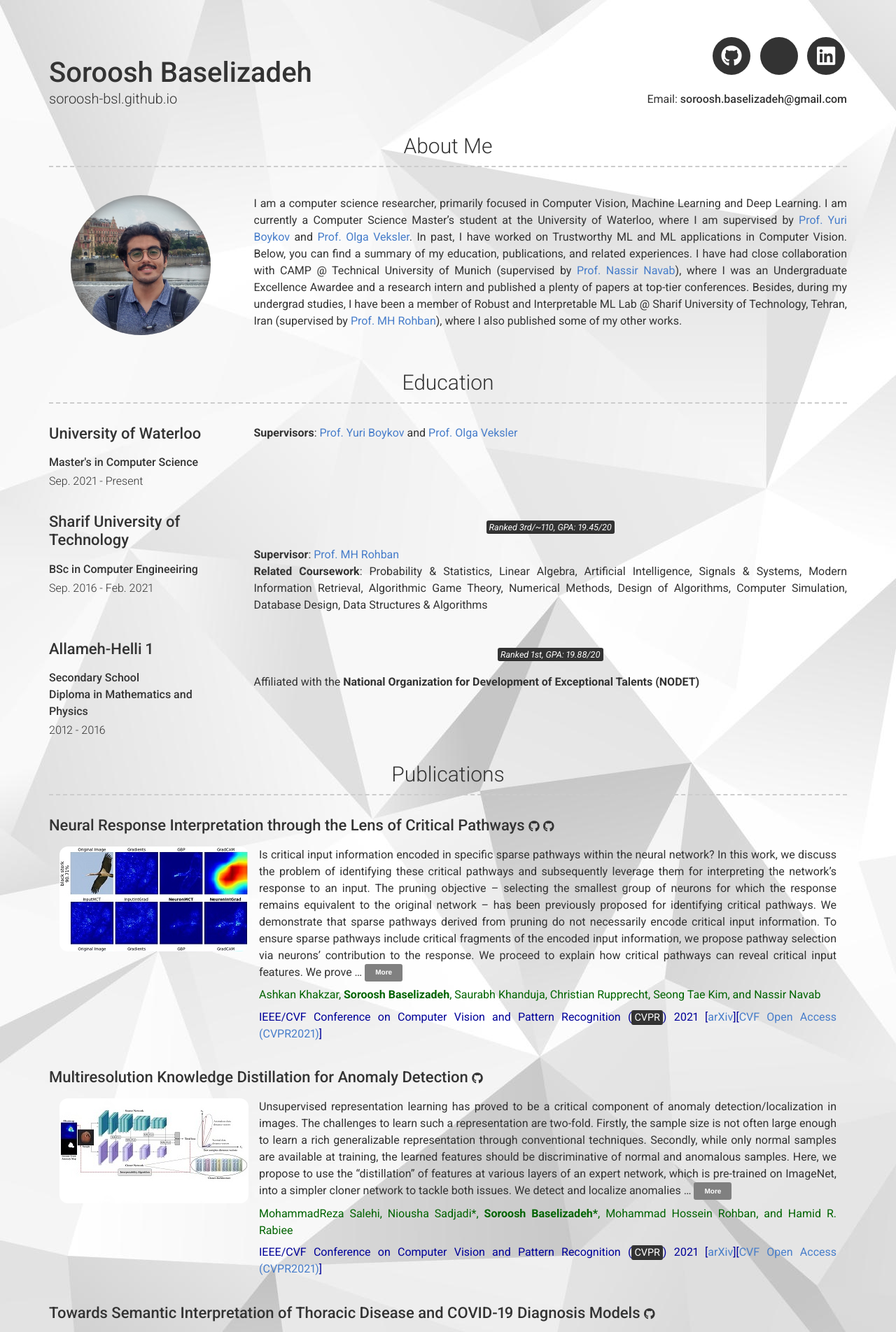
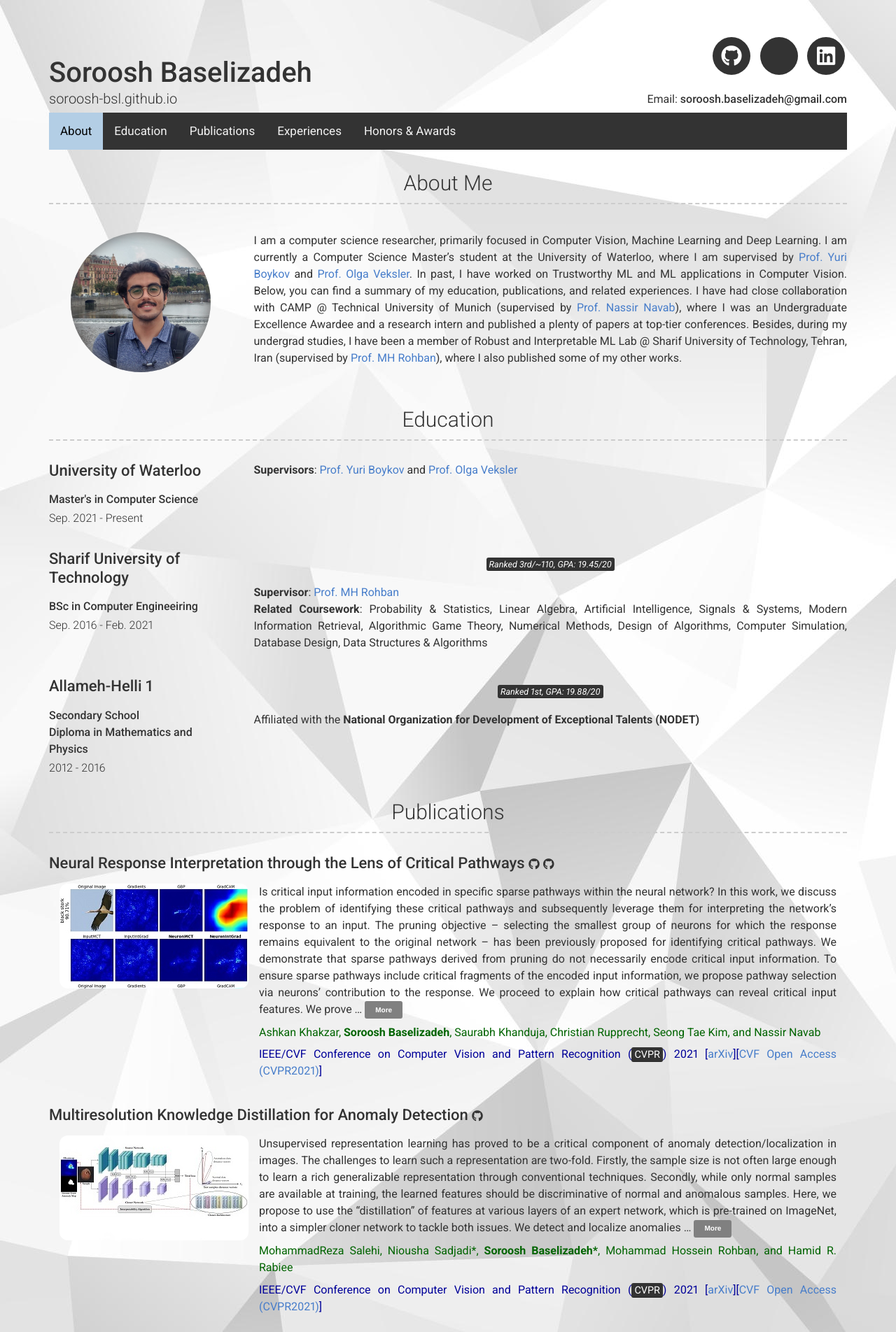
Before and after one commit to Soroosh-Bsl/soroosh-bsl.github.io, a Jekyll site: the page built from index.md, in a window 1280 px wide. Shown: the top 1904 px of the page at 70% size. Built offline with Jekyll 4.4.1, drawn with Linux system fonts in a browser that asks for light colours; nearby versions of some CDN libraries; a style sheet for code colours, icons or effects is not loaded.

Commit message:
navbar test

```diff
--- a/_includes/header.html
+++ b/_includes/header.html
@@ -138,4 +138,12 @@
       {%- endif -%}
     </div>
   </div>
+
+  <div class="topnav">
+  <a class="active" href="https://soroosh-bsl.github.io/">About</a>
+  <a href="#education">Education</a>
+  <a href="#publications">Publications</a>
+  <a href="#experiences">Experiences</a>
+  <a href="#honors_awards">Honors & Awards</a>
 </div>
+</div>
--- a/_layouts/default.html
+++ b/_layouts/default.html
@@ -18,7 +18,7 @@
 
       {%- if site.version == 2 -%}
         {% for section in site.content %}
-          <div class="container {{ section.layout }}-container">
+          <div class="container {{ section.layout }}-container" id="{{ section.title }}">
             <h3>{{ section.title }}</h3>
             {% include {{ section.layout | prepend: "section-" | append: ".html" }} content=section.content %}
           </div>
--- a/_sass/base.scss
+++ b/_sass/base.scss
@@ -240,3 +240,31 @@ body {
     display: none !important;
   }
 }
+
+/* Add a black background color to the top navigation */
+.topnav {
+  background-color: #333;
+  overflow: hidden;
+}
+
+/* Style the links inside the navigation bar */
+.topnav a {
+  float: left;
+  color: #f2f2f2;
+  text-align: center;
+  padding: 14px 16px;
+  text-decoration: none;
+  font-size: 17px;
+}
+
+/* Change the color of links on hover */
+.topnav a:hover {
+  background-color: #ddd;
+  color: black;
+}
+
+/* Add a color to the active/current link */
+.topnav a.active {
+  background-color: #B3CEE5;
+  color: black;
+}
```
